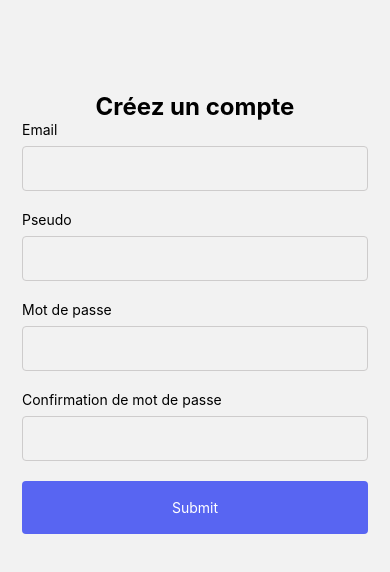
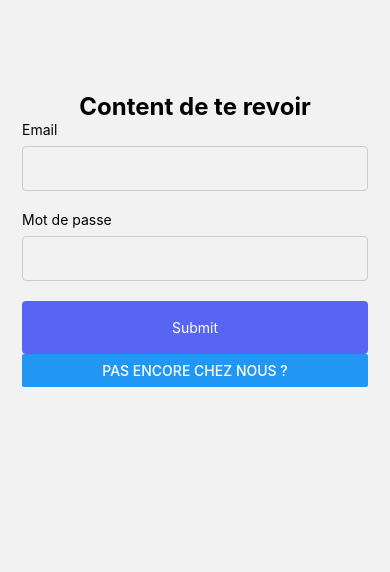
Before and after one commit to TallKAway/app-talkAway, a React Native app: screen /LogIn in a window 390 px wide. Shown: the top 572 px of the page. Built offline with nearby package versions, Linux system fonts and the light colour scheme.

Commit message:
feat: navigate between login screen and signup screen

```diff
--- a/App.tsx
+++ b/App.tsx
@@ -1,26 +1,28 @@
 import { StatusBar } from 'expo-status-bar';
 import { SafeAreaView, StyleSheet, Text, View } from 'react-native';
-import { Authenticate } from './src/pages/AuthenticatePage/Authenticate';
+import { SignUpScreen } from './src/pages/AuthenticatePage/SignUpScreen';
 import { NavigationContainer } from '@react-navigation/native';
 import { createNativeStackNavigator } from '@react-navigation/native-stack';
+import { LogInScreen } from './src/pages/AuthenticatePage/LogInScreen';
 
 const Stack = createNativeStackNavigator();
 
 export default function App() {
     return (
-        // <SafeAreaView style={styles.container}>
         <NavigationContainer>
+            {/* <SafeAreaView style={styles.container}> */}
             <Stack.Navigator
                 screenOptions={{
                     headerShown: false,
                 }}
-                initialRouteName="AuthenticateScreen"
+                initialRouteName="Authenticate"
             >
-                <Stack.Screen name="Authenticate" component={Authenticate} />
+                <Stack.Screen name="Authenticate" component={SignUpScreen} />
+                <Stack.Screen name="LogIn" component={LogInScreen} />
             </Stack.Navigator>
             <StatusBar style="auto" />
+            {/* </SafeAreaView> */}
         </NavigationContainer>
-        // </SafeAreaView>
     );
 }
 
--- /dev/null
+++ b/src/pages/AuthenticatePage/LogInScreen.tsx
@@ -0,0 +1,20 @@
+import React from 'react';
+import { View, Text, StyleSheet } from 'react-native';
+import { SafeAreaView } from 'react-native-safe-area-context';
+import { LogIn } from './components/LogIn';
+
+export const LogInScreen = () => {
+    return (
+        <View style={styles.authenticateWrapper}>
+            <LogIn />
+        </View>
+    );
+};
+
+const styles = StyleSheet.create({
+    authenticateWrapper: {
+        flex: 1,
+        width: '100%',
+        height: 'auto',
+    },
+});
--- a/src/pages/AuthenticatePage/Authenticate.tsx
+++ b/src/pages/AuthenticatePage/SignUpScreen.tsx
@@ -1,8 +1,9 @@
 import React from 'react';
-import { View, Text, StyleSheet } from 'react-native';
+import { View, Text, StyleSheet, Button, SafeAreaView } from 'react-native';
 import { SignUp } from './components/SignUp';
+import { useNavigation } from '@react-navigation/native';
 
-export const Authenticate = () => {
+export const SignUpScreen = () => {
     return (
         <View style={styles.authenticateWrapper}>
             <SignUp />
--- a/src/pages/AuthenticatePage/components/LogIn.tsx
+++ b/src/pages/AuthenticatePage/components/LogIn.tsx
@@ -6,19 +6,28 @@ import {
     Keyboard,
     KeyboardAvoidingView,
     Platform,
+    Button,
 } from 'react-native';
+import { useNavigation } from '@react-navigation/native';
 import { FormInput } from '../../../components/Input/FormInput';
+import { SubmitButton } from '../../../components/Button/SubmitButton';
 
-import { SubmitButton } from '../../../components/Button/SubmitButton';
 export const LogIn = () => {
+    const navigation = useNavigation();
     return (
         <KeyboardAvoidingView behavior={Platform.OS === 'ios' ? 'padding' : 'height'}>
             <TouchableWithoutFeedback onPress={Keyboard.dismiss}>
                 <View style={styles.formWrapper}>
                     <Text style={styles.title}>Content de te revoir</Text>
                     <FormInput label={'Email'} isPassword={false} />
-                    <FormInput label={'Mot de passe'} isPassword={true} />$
+                    <FormInput label={'Mot de passe'} isPassword={true} />
                     <SubmitButton isDisabled={false} title={'Submit'}></SubmitButton>
+                    <Button
+                        title="Pas encore chez nous ?"
+                        onPress={() => {
+                            navigation.navigate('Authenticate');
+                        }}
+                    ></Button>
                 </View>
             </TouchableWithoutFeedback>
         </KeyboardAvoidingView>
--- a/src/pages/AuthenticatePage/components/SignUp.tsx
+++ b/src/pages/AuthenticatePage/components/SignUp.tsx
@@ -6,12 +6,14 @@ import {
     Keyboard,
     KeyboardAvoidingView,
     Platform,
+    Button,
 } from 'react-native';
+import { useNavigation } from '@react-navigation/native';
 import { FormInput } from '../../../components/Input/FormInput';
-
 import { SubmitButton } from '../../../components/Button/SubmitButton';
 
 export const SignUp = () => {
+    const navigation = useNavigation();
     return (
         <KeyboardAvoidingView behavior={Platform.OS === 'ios' ? 'padding' : 'height'}>
             <TouchableWithoutFeedback onPress={Keyboard.dismiss}>
@@ -22,6 +24,12 @@ export const SignUp = () => {
                     <FormInput label={'Mot de passe'} isPassword={true} />
                     <FormInput label={'Confirmation de mot de passe'} isPassword={true} />
                     <SubmitButton isDisabled={false} title={'Submit'}></SubmitButton>
+                    <Button
+                        title="Compte déjà créé ?"
+                        onPress={() => {
+                            navigation.navigate('LogIn');
+                        }}
+                    />
                 </View>
             </TouchableWithoutFeedback>
         </KeyboardAvoidingView>
```
